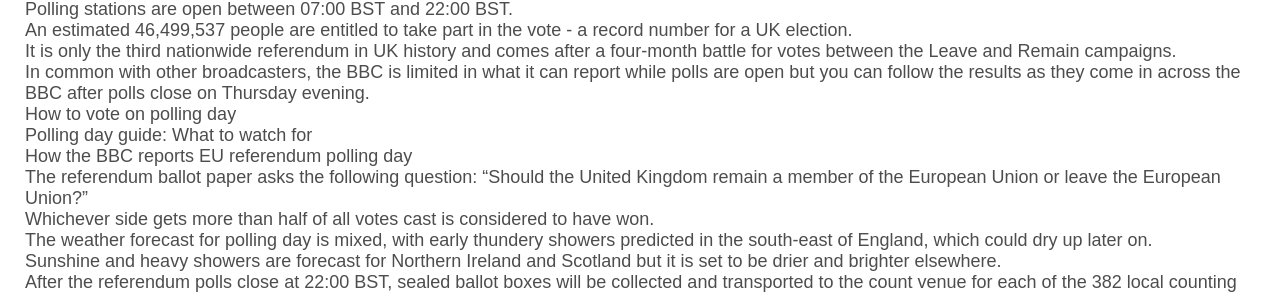
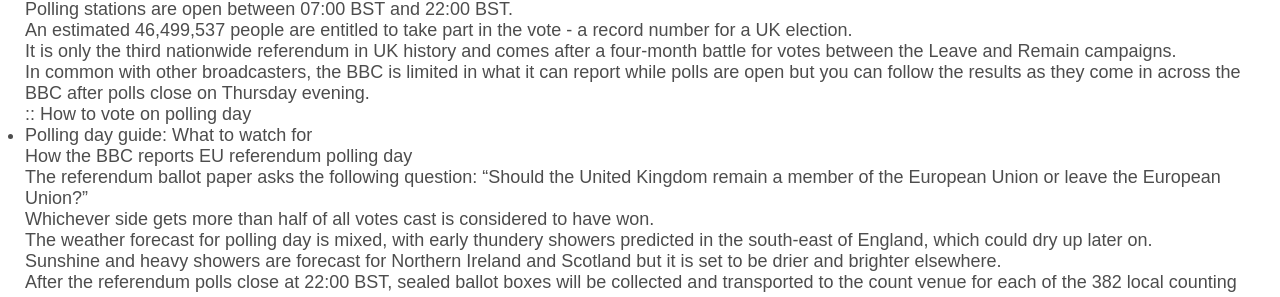
Before and after one commit to CH21S/test, a Jekyll site: the page built from _posts/2016-06-21-test.markdown, in a window 1280 px wide. Shown: the part 331-628 px from the top of the page. Built offline with Jekyll 4.4.1, drawn with Linux system fonts in a browser that asks for light colours.

```diff
--- a/_posts/2016-06-21-test.markdown
+++ b/_posts/2016-06-21-test.markdown
@@ -14,9 +14,10 @@ It is only the third nationwide referendum in UK history and comes after a four-
 
 In common with other broadcasters, the BBC is limited in what it can report while polls are open but you can follow the results as they come in across the BBC after polls close on Thursday evening.
 
-    How to vote on polling day
-    Polling day guide: What to watch for
-    How the BBC reports EU referendum polling day
+:: How to vote on polling day
+* Polling day guide: What to watch for
+>> How the BBC reports EU referendum polling day
+
 
 The referendum ballot paper asks the following question: "Should the United Kingdom remain a member of the European Union or leave the European Union?"
 
```
